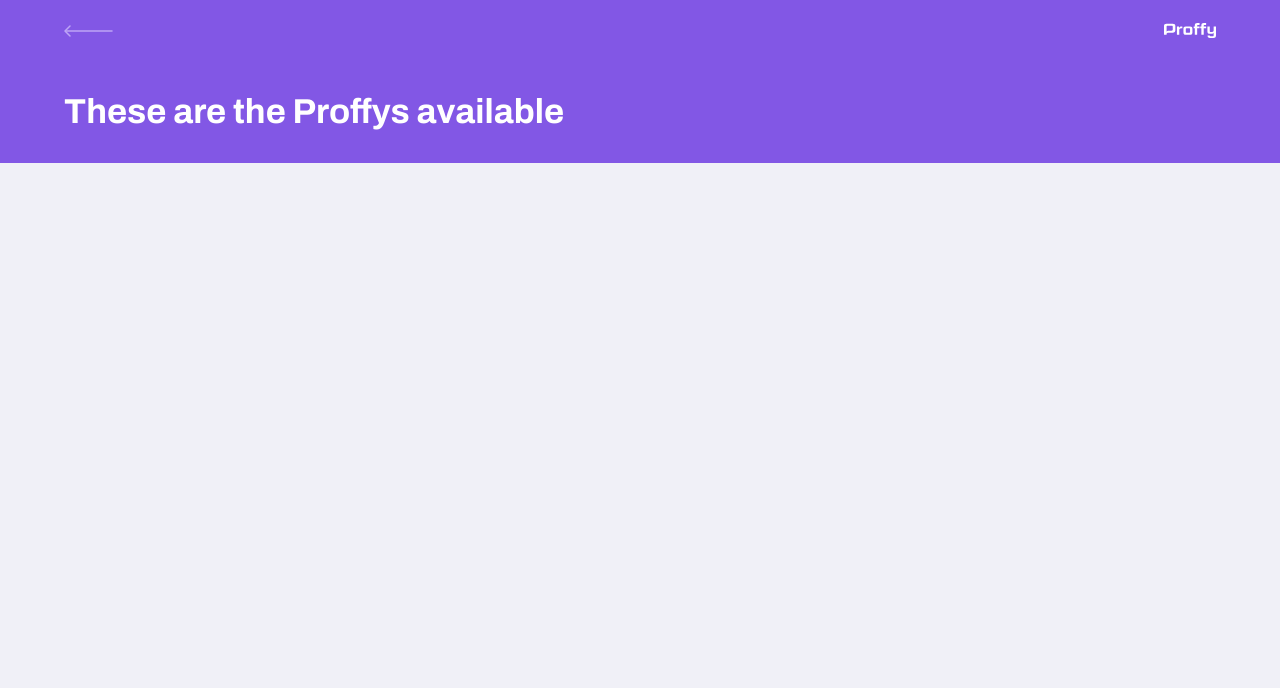
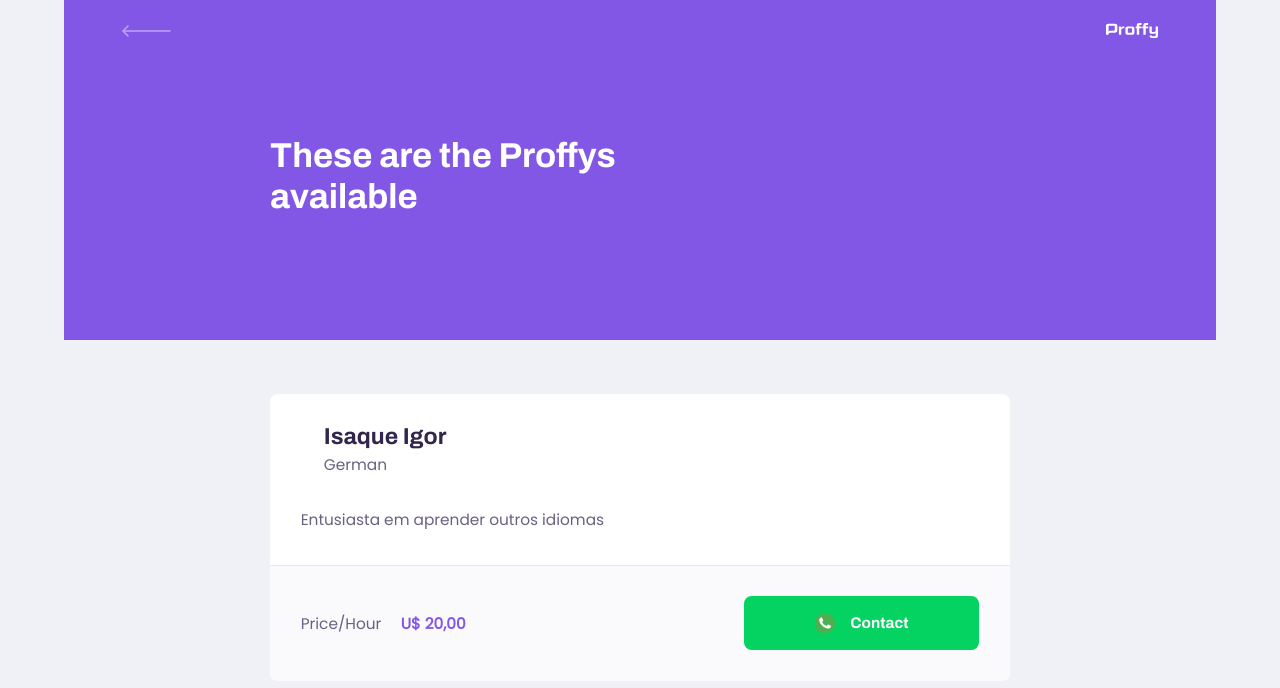
Before and after one commit to IsaqueIgor/Proffy, a React (Create React App) app in the folder client/: page /study in a window 1280 px wide. Shown: the top 688 px of the page. Built offline with nearby package versions, Linux system fonts and the light colour scheme; the HTML template or start-up script is replaced by a standard one.

Commit message:
feat: styling Tutors list

```diff
--- a/client/package.json
+++ b/client/package.json
@@ -1,6 +1,7 @@
 {
   "name": "web",
   "version": "0.1.0",
+  "author": "Isaque Igor",
   "private": true,
   "dependencies": {
     "@testing-library/jest-dom": "^4.2.4",
--- a/client/src/assets/styles/Global.css
+++ b/client/src/assets/styles/Global.css
@@ -48,4 +48,10 @@
 button,
 textarea {
   font: 500 1.6rem Poppins;
+  color: var(--color-text-base);
 }
+
+.container {
+  width: 90vw;
+  max-width: 700px;
+}
--- /dev/null
+++ b/client/src/components/PageHeader/index.tsx
@@ -0,0 +1,30 @@
+import React from 'react';
+import { Link } from 'react-router-dom';
+
+import logo from '../../assets/images/logo.svg';
+import { Back } from '../../assets/images/icons';
+
+import './styles.css';
+
+interface IPageHeaderProps {
+  title: string;
+}
+
+const PageHeader: React.FC<IPageHeaderProps> = (props) => {
+  return (
+    <header className='page-header'>
+      <div className='top-bar-container'>
+        <Link to='/'>
+          <img src={Back} alt='Back' />
+        </Link>
+        <img src={logo} alt='Proffy' />
+      </div>
+
+      <div className='header-content'>
+        <strong>{props.title}</strong>
+      </div>
+    </header>
+  );
+};
+
+export default PageHeader;
--- /dev/null
+++ b/client/src/components/PageHeader/styles.css
@@ -0,0 +1,66 @@
+.page-header {
+  display: flex;
+  flex-direction: column;
+  background-color: var(--color-primary);
+}
+
+.page-header .top-bar-container {
+  width: 90%;
+  margin: 0 auto;
+  display: flex;
+  justify-content: space-between;
+  align-items: center;
+  color: var(--color-text-in-primary);
+  padding: 1.6rem 0;
+}
+
+.page-header .top-bar-container a {
+  height: 3.2rem;
+  transition: opacity 0.2s;
+}
+
+.page-header .top-bar-container a:hover {
+  opacity: 0.6;
+}
+
+.page-header .top-bar-container > img {
+  height: 1.6rem;
+}
+
+.page-header .header-content {
+  width: 90%;
+  margin: 0 auto;
+  position: relative;
+  margin: 3.2rem auto;
+}
+
+.page-header .header-content strong {
+  font: 700 3.6rem Archivo;
+  line-height: 4.2rem;
+  color: var(--color-title-in-primary);
+}
+
+@media (min-width: 700px) {
+  .page-header {
+    height: 340px;
+  }
+
+  .page-header .top-bar-container {
+    max-width: 1100px;
+  }
+
+  .page-header .header-content {
+    flex: 1;
+    max-width: 740px;
+    margin: 0 auto;
+    padding-bottom: 48px;
+    display: flex;
+    flex-direction: column;
+    justify-content: center;
+    align-items: flex-start;
+  }
+
+  .page-header .header-content strong {
+    max-width: 350px;
+  }
+}
--- /dev/null
+++ b/client/src/components/TutorItem/index.tsx
@@ -0,0 +1,33 @@
+import React from 'react';
+
+import { Whatsapp } from '../../assets/images/icons';
+
+import './styles.css';
+
+const TutorItem: React.FC = (props) => {
+  return (
+    <article className='tutor-item'>
+      <header>
+        <div>
+          <strong>Isaque Igor</strong>
+          <span>German</span>
+        </div>
+      </header>
+
+      <p>Entusiasta em aprender outros idiomas</p>
+
+      <footer>
+        <p>
+          Price/Hour
+          <strong> U$ 20,00</strong>
+        </p>
+        <button type='button'>
+          <img src={Whatsapp} alt='Whataspp' />
+          Contact
+        </button>
+      </footer>
+    </article>
+  );
+};
+
+export default TutorItem;
--- /dev/null
+++ b/client/src/components/TutorItem/styles.css
@@ -0,0 +1,114 @@
+#page-tutor-list {
+  margin: 3.2rem auto;
+  width: 90%;
+}
+
+.tutor-item {
+  background: var(--color-box-base);
+  border: 1 px solid var(--color-line-in-white);
+  border-radius: 0.8rem;
+  margin-top: 2.4rem;
+  overflow: hidden;
+}
+
+.tutor-item header {
+  padding: 3.2rem 2rem;
+  display: flex;
+  align-items: center;
+}
+
+.tutor-item header img {
+  width: 8rem;
+  height: 8rem;
+  border-radius: 50%;
+}
+
+.tutor-item header div {
+  margin-left: 2.4rem;
+}
+
+.tutor-item header div strong {
+  font: 700 2.4rem Archivo;
+  display: block;
+  color: var(--color-text-title);
+}
+
+.tutor-item header div span {
+  font-size: 1.6rem;
+  display: block;
+  margin-top: 0.4rem;
+}
+
+.tutor-item > p {
+  padding: 0 2rem;
+  font-size: 1.6rem;
+  line-height: 2.8rem;
+}
+
+.tutor-item footer {
+  padding: 3.2rem 2rem;
+  background: var(--color-box-footer);
+  border-top: 1px solid var(--color-line-in-white);
+  margin-top: 3.2rem;
+
+  display: flex;
+  align-items: center;
+  justify-content: space-between;
+}
+
+.tutor-item footer p strong {
+  color: var(--color-primary);
+  font-size: 1.6rem;
+  display: block;
+}
+
+.tutor-item footer button {
+  width: 20rem;
+  height: 5.6rem;
+  background: var(--color-secundary);
+  color: var(--color-button-text);
+  border: 0;
+  border-radius: 0.8rem;
+  cursor: pointer;
+  font: 700 1.4rem Archivo;
+  display: flex;
+  align-items: center;
+  justify-content: space-evenly;
+  transition: 0.2s;
+}
+
+.tutor-item footer button:hover {
+  background: var(--color-secundary-dark);
+}
+
+@media (min-width: 700px) {
+  #page-tutor-list main {
+    padding: 3.2rem 0;
+    max-width: 740px;
+    margin: 0 auto;
+  }
+
+  .tutor-item header,
+  .tutor-item footer {
+    padding: 3.2rem;
+  }
+
+  .tutor-item > p {
+    padding: 0 3.2rem;
+  }
+
+  .tutor-item footer p strong {
+    display: initial;
+    margin-left: 1.6rem;
+  }
+
+  .tutor-item footer button {
+    width: 24.5rem;
+    font-size: 1.6rem;
+    justify-content: center;
+  }
+
+  .tutor-item footer button img {
+    margin-right: 1.6rem;
+  }
+}
--- /dev/null
+++ b/client/src/components/index.ts
@@ -0,0 +1,2 @@
+export { default as PageHeader } from './PageHeader';
+export { default as TutorItem } from './TutorItem';
--- a/client/src/pages/TutorList/index.tsx
+++ b/client/src/pages/TutorList/index.tsx
@@ -1,26 +1,34 @@
 import React from 'react';
-import { Link } from 'react-router-dom';
 
 import './styles.css';
 
-import logo from '../../assets/images/logo.svg';
-import { Back } from '../../assets/images/icons';
+import { PageHeader, TutorItem } from '../../components';
 
 function TutorList() {
   return (
     <div id='page-tutor-list' className='container'>
-      <header className='page-header'>
-        <div className='top-bar-container'>
-          <Link to='/'>
-            <img src={Back} alt='Back' />
-          </Link>
-          <img src={logo} alt='Proffy' />
-        </div>
+      <PageHeader title='These are the Proffys available'>
+        <form id='search-tutors'>
+          <div className='input-block'>
+            <label htmlFor='subject'>Subject</label>
+            <input type='text' id='subject' />
+          </div>
 
-        <div className='header-content'>
-          <strong>These are the Proffys available</strong>
-        </div>
-      </header>
+          <div className='input-block'>
+            <label htmlFor='week_day'>Week Day</label>
+            <input type='text' id='week_day' />
+          </div>
+
+          <div className='input-block'>
+            <label htmlFor='time'>Time</label>
+            <input type='text' id='time' />
+          </div>
+        </form>
+      </PageHeader>
+
+      <main>
+        <TutorItem />
+      </main>
     </div>
   );
 }
--- a/client/src/pages/TutorList/styles.css
+++ b/client/src/pages/TutorList/styles.css
@@ -3,44 +3,63 @@
   height: 100vh;
 }
 
-.page-header {
-  display: flex;
-  flex-direction: column;
-  background-color: var(--color-primary);
+#search-tutors {
+  margin-top: 3.2rem;
 }
 
-.page-header .top-bar-container {
-  width: 90%;
-  margin: 0 auto;
-  display: flex;
-  justify-content: space-between;
-  align-items: center;
+#search-tutors label {
   color: var(--color-text-in-primary);
-  padding: 1.6rem 0;
 }
 
-.page-header .top-bar-container a {
-  height: 3.2rem;
-  transition: opacity 0.2s;
+#search-tutors .input-block {
+  position: relative;
 }
 
-.page-header .top-bar-container a:hover {
-  opacity: 0.6;
+#search-tutors .input-block + .input-block {
+  margin-top: 1.4rem;
 }
 
-.page-header .top-bar-container > img {
-  height: 1.6rem;
+#search-tutors .input-block label {
+  font-size: 1.4rem;
 }
 
-.page-header .header-content {
-  width: 90%;
-  margin: 0 auto;
-  position: relative;
-  margin: 3.2rem auto;
+#search-tutors .input-block input {
+  width: 100%;
+  height: 5.6rem;
+  margin-top: 0.8rem;
+  border-radius: 0.8rem;
+  background: var(--color-input-background);
+  border: 1px solid var(--color-line-in-white);
+  outline: 0;
+  padding: 0 1.6rem;
+  font: 1.6rem Archivo;
 }
 
-.page-header .header-content strong {
-  font: 700 3.6rem Archivo;
-  line-height: 4.2rem;
-  color: var(--color-title-in-primary);
+#search-tutors .input-block:focus-within::after {
+  width: calc(100% - 3.2rem);
+  height: 2px;
+  content: '';
+  background: var(--color-primary-light);
+  position: absolute;
+  left: 1.6rem;
+  right: 1.6rem;
+  bottom: 0;
 }
+
+@media (min-width: 700px) {
+  #page-tutor-list {
+    max-width: 100%;
+  }
+
+  #search-tutors {
+    display: grid;
+    grid-template-columns: repeat(3, 1fr);
+    column-gap: 16px;
+    position: absolute;
+    bottom: -28px;
+  }
+
+  #search-tutors .input-block + .input-block {
+    margin-top: 0;
+  }
+}
```
